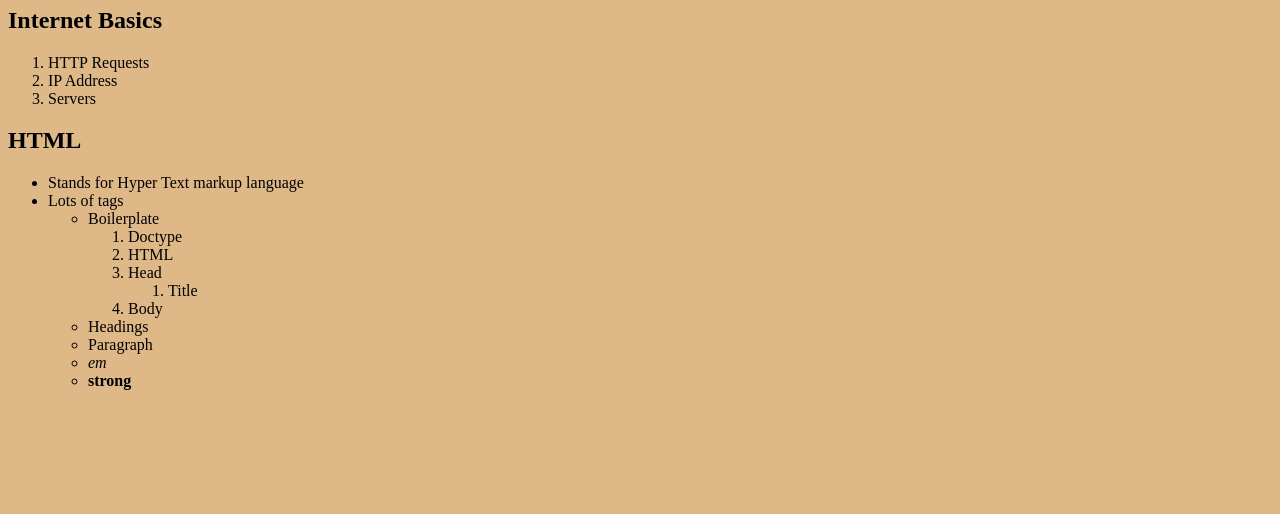
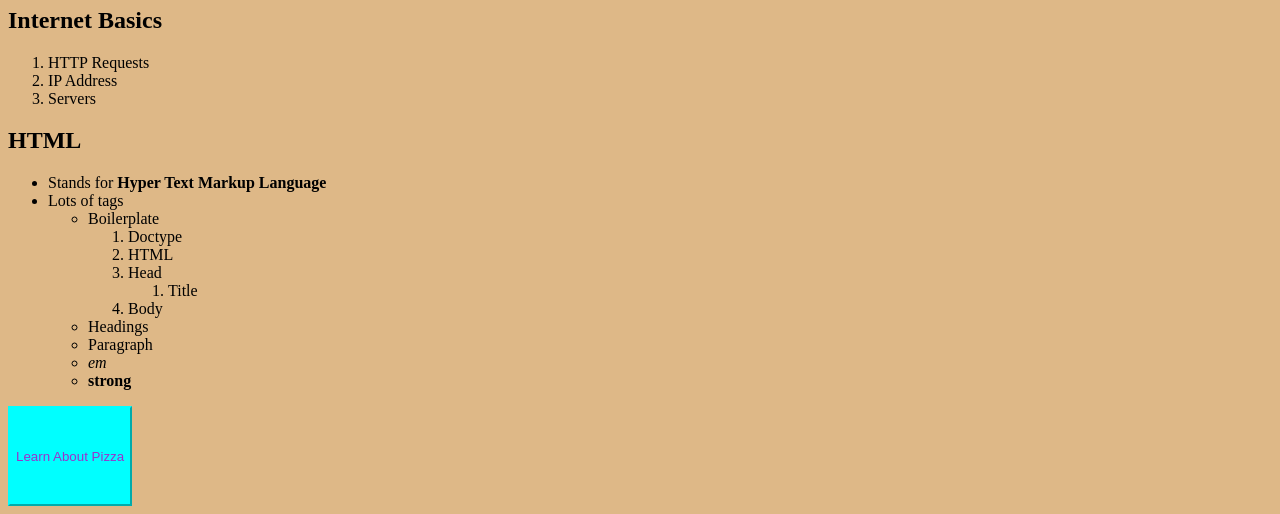
Before and after one commit to johnpwilson3005/timetorelearn, a plain HTML site: page index.html in a window 1280 px wide. Shown: the part 724-1238 px from the top of the page. Before the commit the page ends 1130 px from the top, so only its background shows below. Drawn offline with Linux system fonts and the light colour scheme.

Commit message:
finished first practice assignment

```diff
--- a/css/styles.css
+++ b/css/styles.css
@@ -1,3 +1,4 @@
+/* First page */
 .bodyback {
     background-color: burlywood;
 }
@@ -5,3 +6,10 @@
 .disappear {
     opacity: 0.7;
 }
+
+.coolbtn {
+    background-color: aqua;
+    border-color: aqua;
+    color: darkorchid;
+    height: 100px;
+}
--- a/index.html
+++ b/index.html
@@ -2,6 +2,7 @@
 <html lang="en">
 <head>
     <link rel="stylesheet" href="css/styles.css">
+    <!-- learned icon in tab for first time, sorry adam -->
     <link rel="icon" href="img/Parker.jpg">
     <meta charset="UTF-8">
     <meta name="viewport" content="width=device-width, initial-scale=1.0">
@@ -10,14 +11,14 @@
 </head>
 <body class="bodyback">
     <img class="disappear" src=img/Parker.jpg alt="parkers alter ego" height="200" width="300">
-    <!-- some cool h1's -->
+    <!-- some cool h1's and begginer basics -->
     <h1>We're back baby!</h1>
     <h2>Bigger than the backstreet boys</h2>
     <h3>Almost like I never left</h3>
     <h6>Who is Shakira?</h6>
     <p>Lorem ipsum dolor sit <b>amet consectetur, adipisicing elit.</b> Esse placeat molestias culpa excepturi itaque dolorum necessitatibus molestiae, sint alias commodi asperiores rerum iure neque praesentium! Nostrum alias optio quis quam?
     </p>
-    <p>Lorem, ipsum dolor sit amet consectetur adipisicing elit. Architecto modi dolores suscipit aperiam. Nam odit, optio fuga minus vel excepturi odio? Adipisci culpa debitis doloribus dolorem in quod porro nihil.
+    <p>Lorem ipsum dolor sit amet consectetur adipisicing elit. Quod cumque libero maxime quia aut veniam nihil beatae quidem iste quaerat obcaecati autem, facere voluptatibus exercitationem provident? Ratione voluptatum et debitis.
     </p>
     <ol>
         <li>olives</li>
@@ -41,7 +42,7 @@
         </ol>
     <h2>HTML</h2>
         <ul>
-            <li>Stands for Hyper Text markup language</li>
+            <li>Stands for <b>Hyper Text Markup Language</b></li>
             <li>Lots of tags
                 <ul>
                     <li>Boilerplate
@@ -64,7 +65,8 @@
                     </li>
                 </ul>
             </li>
-
         </ul>
+        <!-- remebered how to do links with terrible looking buttons -->
+    <a href="https://en.wikipedia.org/wiki/Pizza"><button class="coolbtn">Learn About Pizza</button></a>
 </body>
 </html>
```
